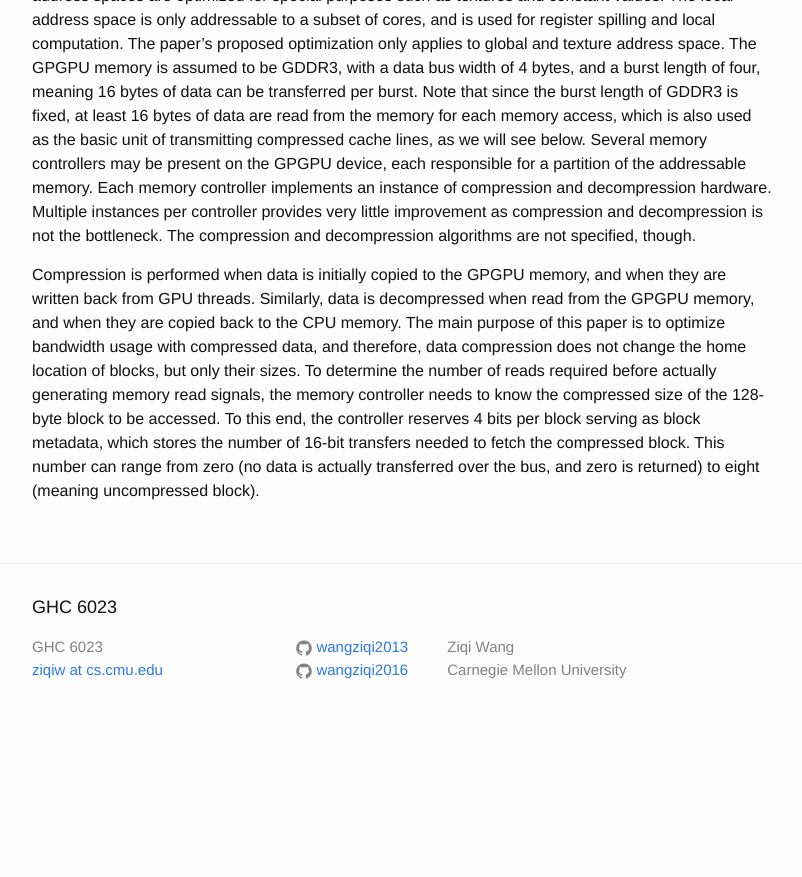
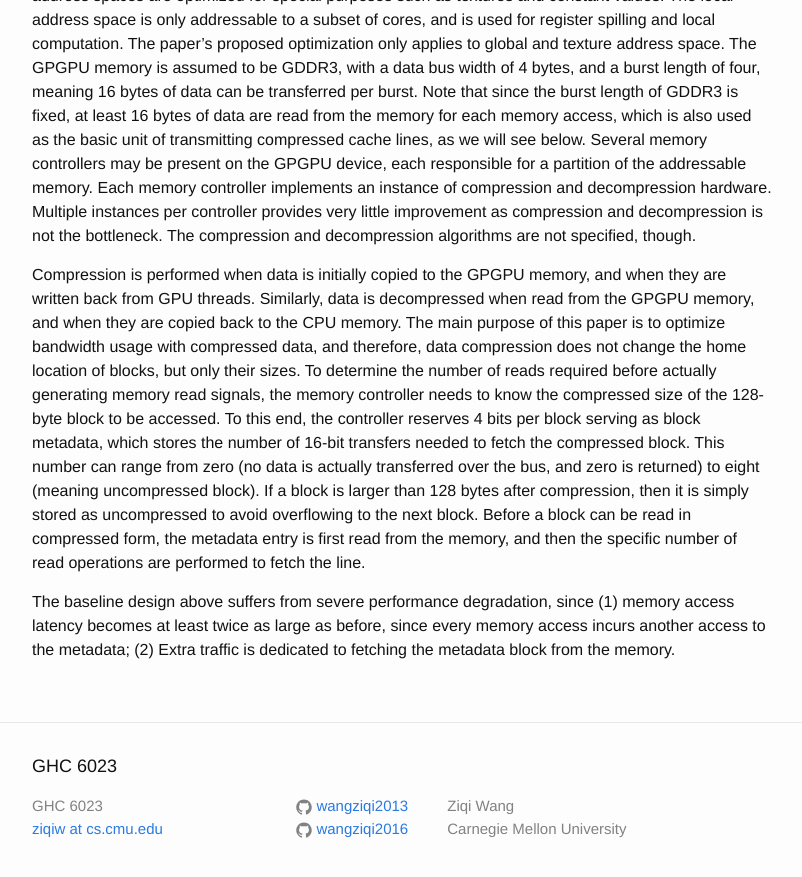
Before and after one commit to wangziqi2013/wangziqi2013.github.io, a Jekyll site: the page built from _posts/2020-07-19-loseless-and-lossy-memory-io-link-compression.markdown, in a window 1280 px wide and 900 px high, scrolled down 1189 px. Shown: the top 877 px of the window, without its empty margins (238-1040 px from the left). Built offline with Jekyll 4.4.1, drawn with Linux system fonts in a browser that asks for light colours; before the commit the page ends 1930 px from its top, so only the background shows below that.

Commit message:
Adding problem

```diff
--- a/_posts/2020-07-19-loseless-and-lossy-memory-io-link-compression.markdown
+++ b/_posts/2020-07-19-loseless-and-lossy-memory-io-link-compression.markdown
@@ -56,4 +56,11 @@ To determine the number of reads required before actually generating memory read
 to know the compressed size of the 128-byte block to be accessed. To this end, the controller reserves 4 bits per block
 serving as block metadata, which stores the number of 16-bit transfers needed to fetch the compressed block.
 This number can range from zero (no data is actually transferred over the bus, and zero is returned) to eight (meaning
-uncompressed block).
+uncompressed block). If a block is larger than 128 bytes after compression, then it is simply stored as uncompressed
+to avoid overflowing to the next block.
+Before a block can be read in compressed form, the metadata entry is first read from the memory, and then the specific
+number of read operations are performed to fetch the line.
+
+The baseline design above suffers from severe performance degradation, since (1) memory access latency becomes at least
+twice as large as before, since every memory access incurs another access to the metadata; (2) Extra traffic is dedicated
+to fetching the metadata block from the memory.
```
